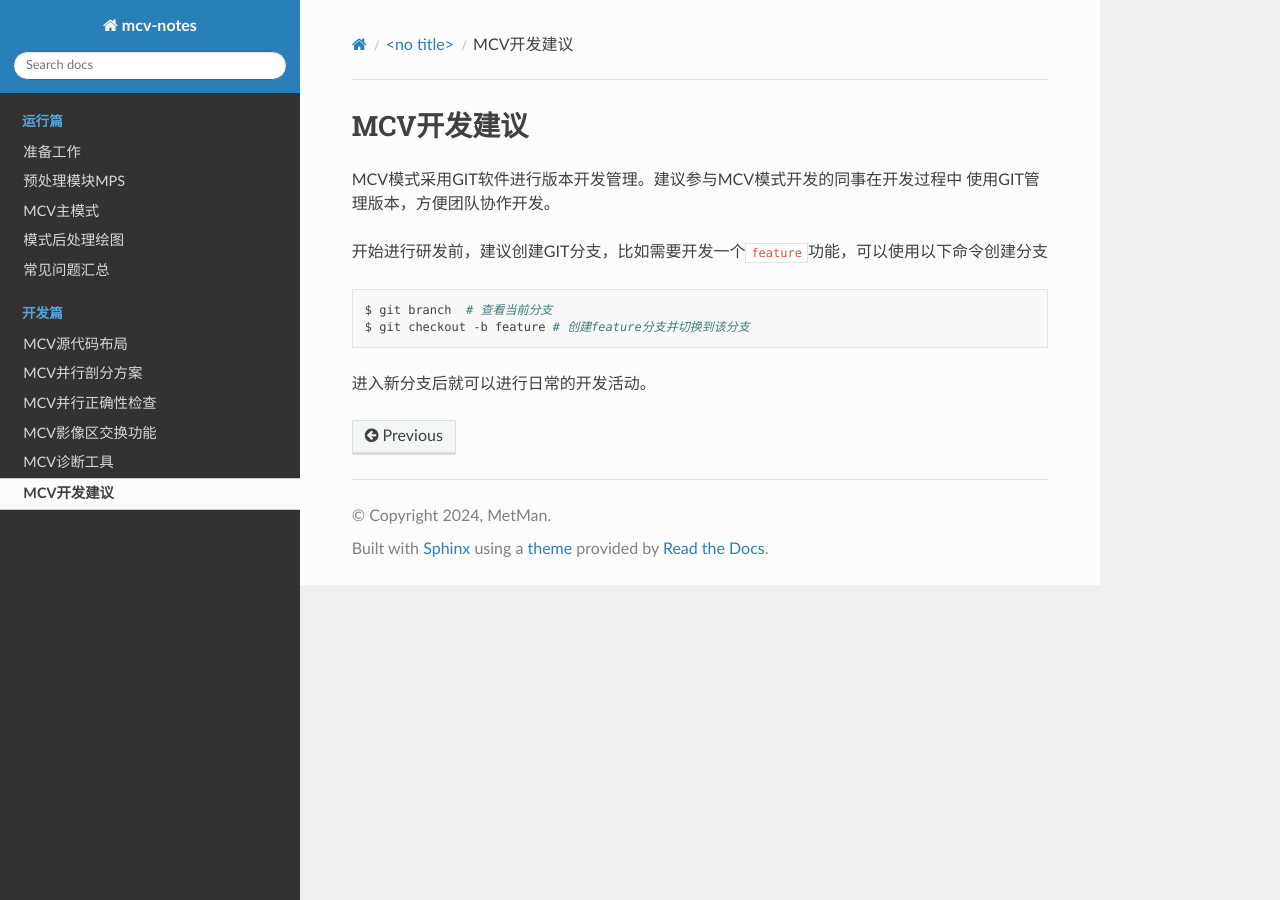
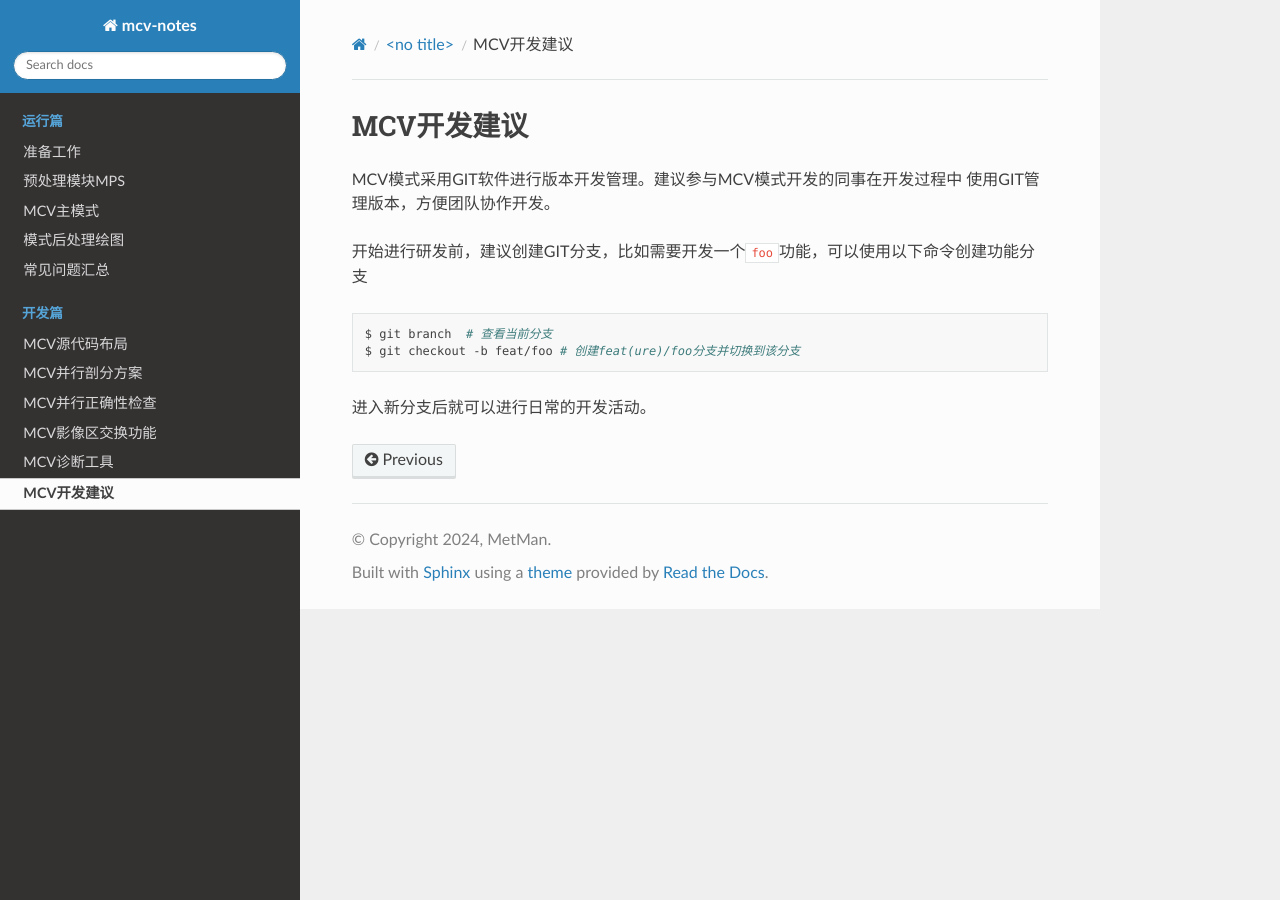
Before and after one commit to qingu/mug, a Sphinx documentation site: the page built from source/code_section/06_MCV_git.md, in a window 1280 px wide. Built offline with Sphinx 7.4.7 and the Read the Docs theme 2.0.0, drawn with Linux system fonts in a browser that asks for light colours.

Commit message:
revise mcv git feature branch

````diff
--- a/source/code_section/06_MCV_git.md
+++ b/source/code_section/06_MCV_git.md
@@ -3,11 +3,11 @@
 MCV模式采用GIT软件进行版本开发管理。建议参与MCV模式开发的同事在开发过程中
 使用GIT管理版本，方便团队协作开发。
 
-开始进行研发前，建议创建GIT分支，比如需要开发一个`feature`功能，可以使用以下命令创建分支
+开始进行研发前，建议创建GIT分支，比如需要开发一个`foo`功能，可以使用以下命令创建功能分支
 
 ```bash
 $ git branch  # 查看当前分支
-$ git checkout -b feature # 创建feature分支并切换到该分支
+$ git checkout -b feat/foo # 创建feat(ure)/foo分支并切换到该分支
 ```
 
 进入新分支后就可以进行日常的开发活动。
````
